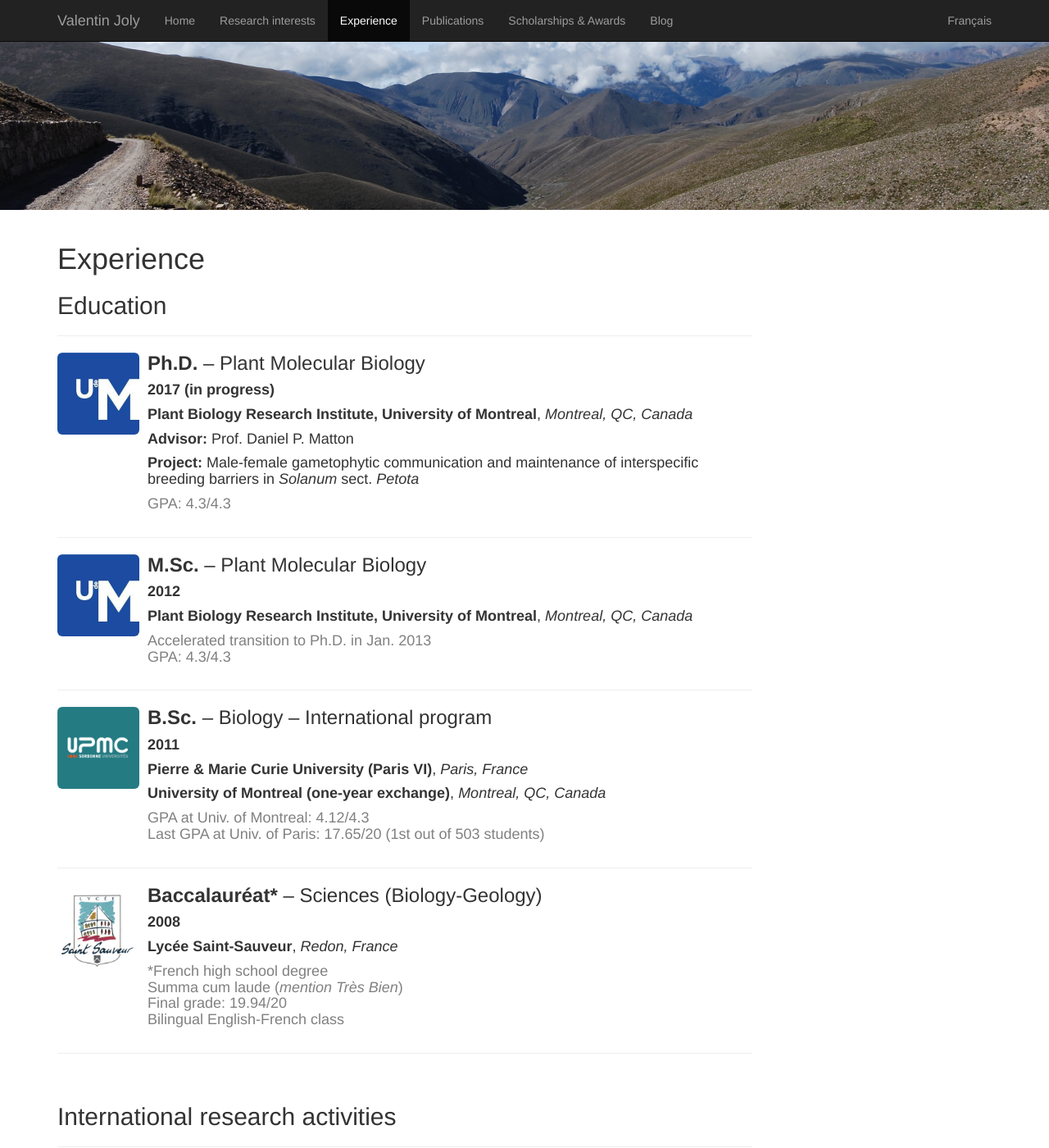
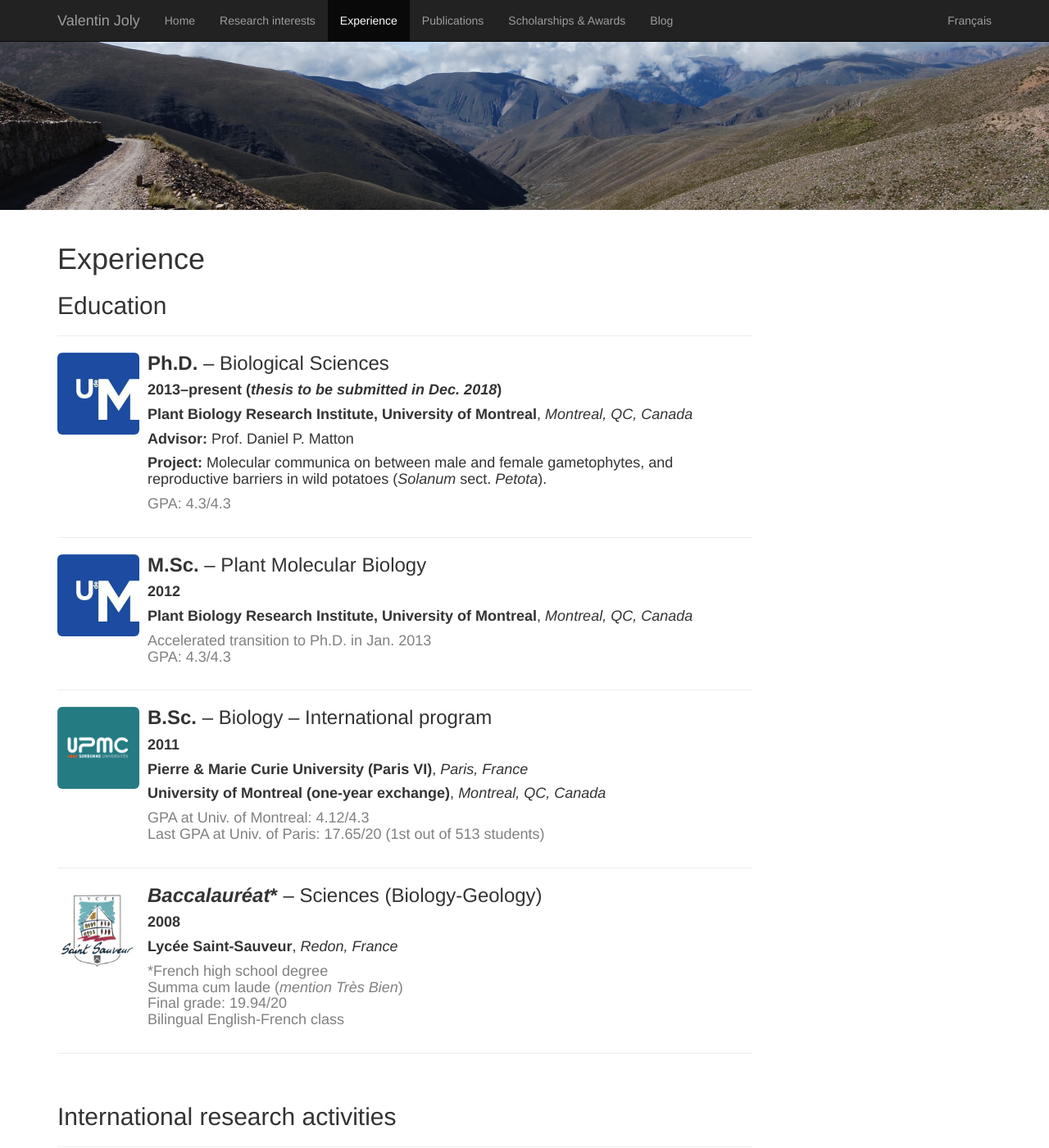
Before and after one commit to valentinjoly/vjoly-website, a Jekyll site: the page built from en/experience.html, in a window 1280 px wide and 1400 px high. Shown: the whole window at 82% size. Built offline with Jekyll 4.4.1, drawn with Linux system fonts in a browser that asks for light colours; nearby versions of some CDN libraries; Markdown is read by kramdown in place of the engine named in the settings.

Commit message:
Updated education info

```diff
--- a/_data/en/education.yml
+++ b/_data/en/education.yml
@@ -1,10 +1,10 @@
 - name: Ph.D.
-  field: Plant Molecular Biology
-  year: 2017 (in progress)
+  field: Biological Sciences
+  year: 2013–present (<em>thesis to be submitted in Dec. 2018</em>)
   institution: Plant Biology Research Institute, University of Montreal
   location: Montreal, QC, Canada
   advisor: Prof. Daniel P. Matton
-  project: Male-female gametophytic communication and maintenance of interspecific breeding barriers in <em>Solanum</em> sect. <em>Petota</em>
+  project: Molecular communica on between male and female gametophytes, and reproductive barriers in wild potatoes (<em>Solanum</em> sect. <em>Petota</em>).
   image: udem.png
   url: http://en.bio.umontreal.ca/programs/graduate-programs/phd-in-biological-sciences/
   info: "GPA: 4.3/4.3"
@@ -29,10 +29,10 @@
   location_alt: Montreal, QC, Canada
   image: upmc.jpg
   url: http://www.upmc.fr/fr/international/programmes_internationaux/programmes_internationaux_de_licence/licence_sciences_du_vivant.html
-  info: "GPA at Univ. of Montreal: 4.12/4.3 <br/> Last GPA at Univ. of Paris: 17.65/20  (1st out of 503 students)"
+  info: "GPA at Univ. of Montreal: 4.12/4.3 <br/> Last GPA at Univ. of Paris: 17.65/20  (1st out of 513 students)"
 
 
-- name: Baccalauréat*
+- name: <em>Baccalauréat</em>*
   field: Sciences (Biology-Geology)
   year: 2008
   institution: Lycée Saint-Sauveur
```
